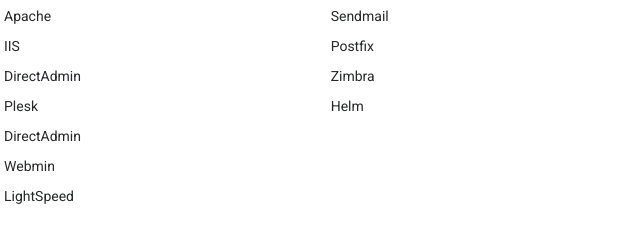
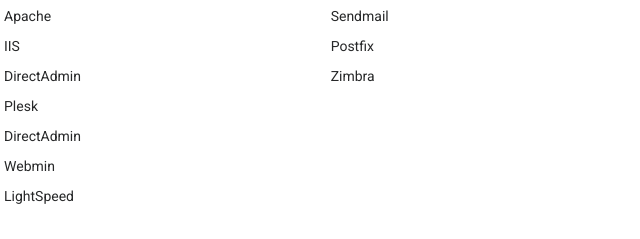
Before and after one commit to MaximBar/cv, a plain HTML site: page index.html in a window 1280 px wide. Shown: the part 2441-2680 px from the top of the page, 382-1022 px from the left. Drawn offline with Linux system fonts and the light colour scheme.

Commit message:
Add files via upload

```diff
--- a/index.html
+++ b/index.html
@@ -285,7 +285,6 @@
             <p class="description">Sendmail</p>
             <p class="description">Postfix</p>
             <p class="description">Zimbra</p>
-            <p class="description">Helm</p>
           </div>
         </div>
         <!-- End Service Item -->
```
